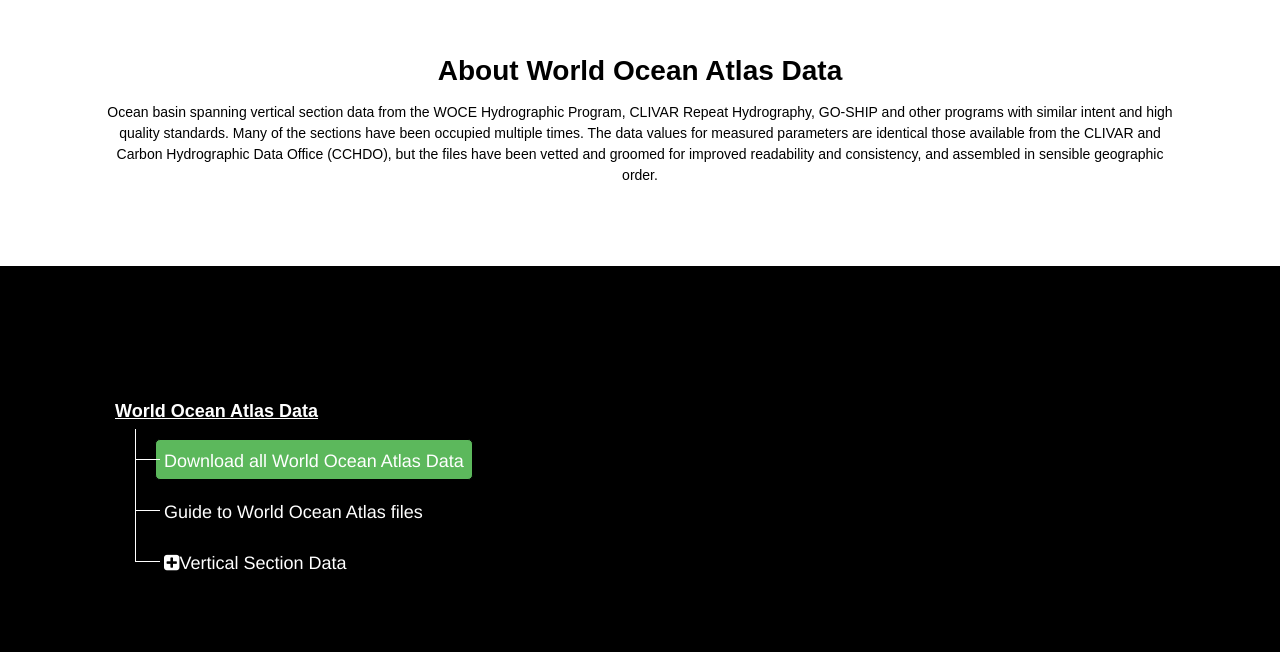
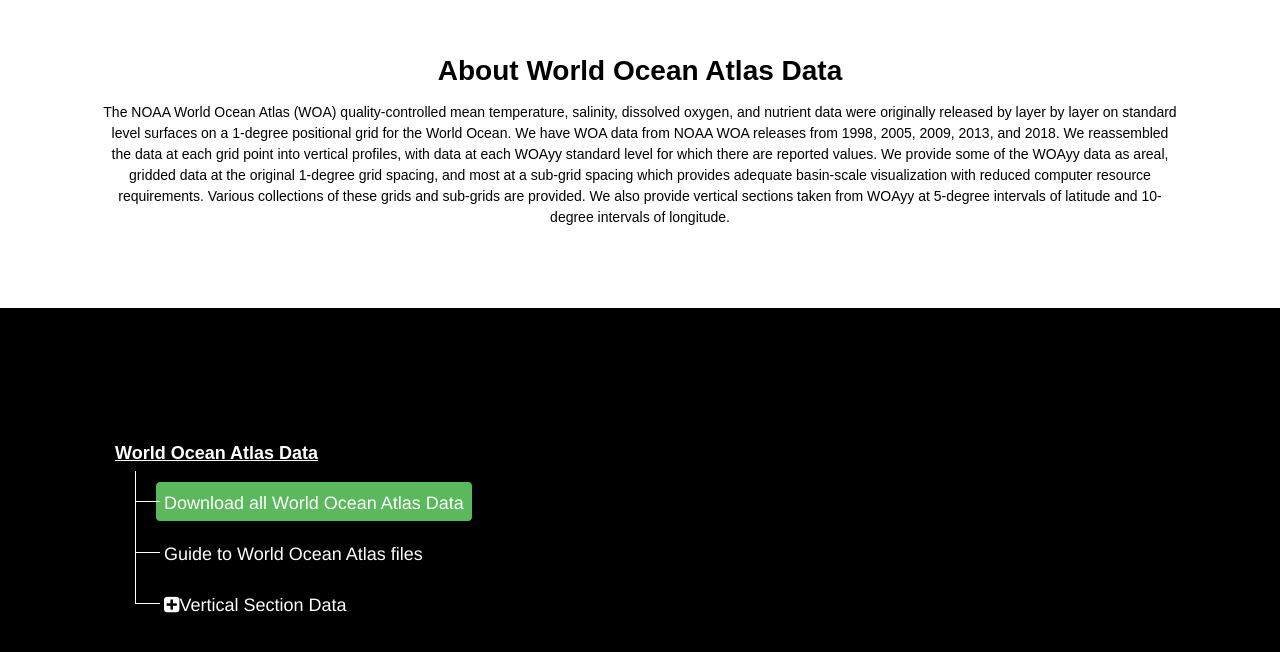
Before and after one commit to cchdo/joa.ucsd.edu, a Jekyll site: the page built from woadata.md, in a window 1280 px wide and 900 px high, scrolled down 768 px, cut to the strip 156-808 px from the top of the window. Built offline with Jekyll 4.4.1, drawn with Linux system fonts in a browser that asks for light colours; nearby versions of some CDN libraries; some web fonts are replaced.

Commit message:
Update WOA datapage text

```diff
--- a/woadata.md
+++ b/woadata.md
@@ -22,7 +22,7 @@
 			<div class="col-lg-9 text-center text-lg-left" style="flex:0 0 100%;max-width:100%">
 				<h3 class="cta-title1" style="text-align:center">About {{page.ocean}} Data</h3>
 				<br>
-				<p class="cta-text1" style="text-align:center">Ocean basin spanning vertical section data from the WOCE Hydrographic Program, CLIVAR Repeat Hydrography, GO-SHIP and other programs with similar intent and high quality standards. Many of the sections have been occupied multiple times. The data values for measured parameters are identical those available from the CLIVAR and Carbon Hydrographic Data Office (CCHDO), but the files have been vetted and groomed for improved readability and consistency, and assembled in sensible geographic order.</p>
+				<p class="cta-text1" style="text-align:center">The NOAA World Ocean Atlas (WOA) quality-controlled mean temperature, salinity, dissolved oxygen, and nutrient data were originally released by layer by layer on standard level surfaces on a 1-degree positional grid for the World Ocean. We have WOA data from NOAA WOA releases from 1998, 2005, 2009, 2013, and 2018. We reassembled the data at each grid point into vertical profiles, with data at each WOAyy standard level for which there are reported values. We provide some of the WOAyy data as areal, gridded data at the original 1-degree grid spacing, and most at a sub-grid spacing which provides adequate basin-scale visualization with reduced computer resource requirements. Various collections of these grids and sub-grids are provided. We also provide vertical sections taken from WOAyy at 5-degree intervals of latitude and 10-degree intervals of longitude.</p>
 			</div>
 		</div>
 	</section>
```
Also changed, not shown: 1 other file.
